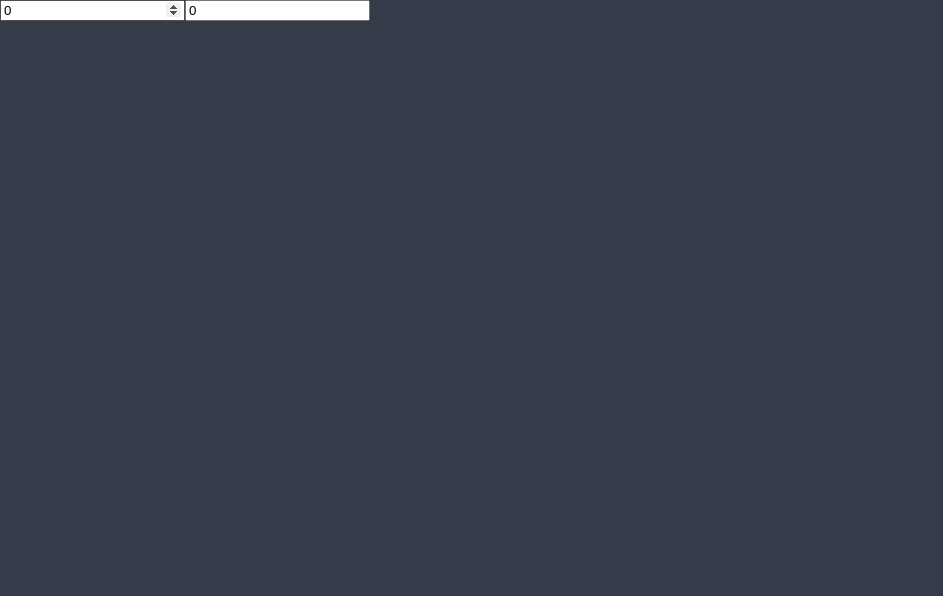
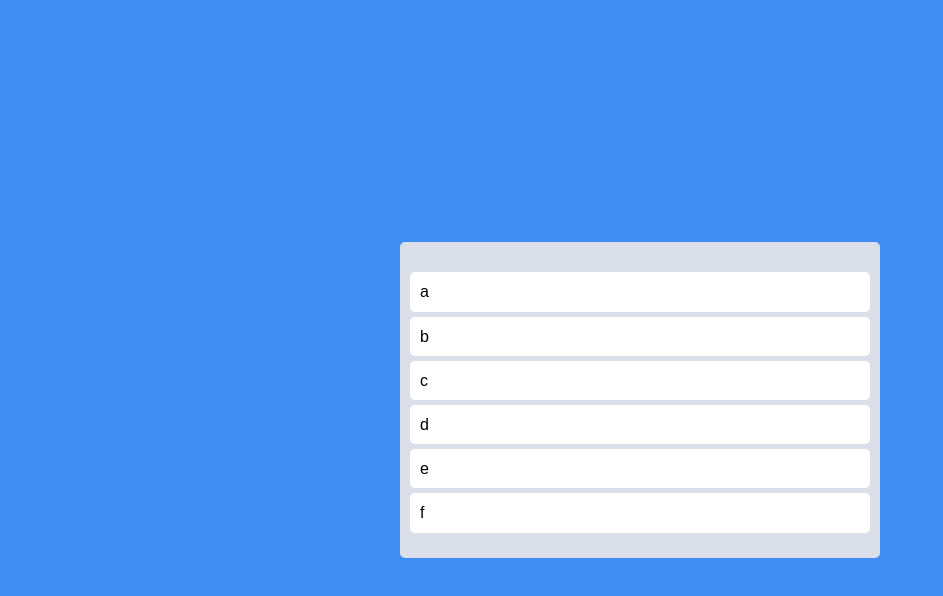
Before and after one commit to ellienori/react-master, a React (Create React App) app: page /1 in a window 1280 px wide. Shown: the top 596 px of the page, without its empty margins (0-943 px from the left). Built offline with nearby package versions, Linux system fonts and the light colour scheme.

Commit message:
#6 Drag and Drop

```diff
--- a/package.json
+++ b/package.json
@@ -9,6 +9,7 @@
     "apexcharts": "^3.33.2",
     "react": "^17.0.2",
     "react-apexcharts": "^1.4.0",
+    "react-beautiful-dnd": "^13.1.0",
     "react-dom": "^17.0.2",
     "react-helmet": "^6.1.0",
     "react-hook-form": "^7.28.1",
@@ -47,6 +48,7 @@
     "@types/jest": "^27.4.1",
     "@types/node": "^17.0.23",
     "@types/react": "^17.0.43",
+    "@types/react-beautiful-dnd": "^13.1.2",
     "@types/react-dom": "^17.0.14",
     "@types/react-helmet": "^6.1.5",
     "@types/react-router-dom": "^5.3.3",
--- a/src/App.tsx
+++ b/src/App.tsx
@@ -1,20 +1,71 @@
-import { useRecoilValue, useRecoilState } from 'recoil';
-import { hourSelector, minuteState } from './atoms';
+import { DragDropContext, Draggable, Droppable } from "react-beautiful-dnd";
+import styled from "styled-components";
+
+const Wrapper = styled.div`
+  display: flex;
+  max-width: 480px;
+  width: 100%;
+  margin: 0 auto;
+  justify-content: center;
+  align-items: center;
+  height: 100vh;
+`;
+
+const Boards = styled.div`
+  display: grid;
+  width: 100%;
+  grid-template-columns: repeat(1, 1fr);
+`;
+
+const Board = styled.div`
+  padding: 20px 10px;
+  padding-top: 30px;
+  background-color: ${(props) => props.theme.boardColor};
+  border-radius: 5px;
+  min-height: 200px;
+`;
+
+const Card = styled.div`
+  border-radius: 5px;
+  margin-bottom: 5px;
+  padding: 10px 10px;
+  background-color: ${(props) => props.theme.cardColor};
+`;
+
+const toDos = ["a", "b", "c", "d", "e", "f"];
 
 function App() {
-  const [minutes, setMinutes] = useRecoilState(minuteState);
-  const [hours, setHours] = useRecoilState(hourSelector);
-  const onMinutesChange = (event: React.FormEvent<HTMLInputElement>) => {
-    setMinutes(+event.currentTarget.value);
+  const onDragEnd = () => {
+
   };
-  const onHoursChange = (event: React.FormEvent<HTMLInputElement>) => {
-    setHours(+event.currentTarget.value);
-  }
+
   return (
-    <div>
-      <input value={minutes} onChange={onMinutesChange} type="number" placeholder='Minutes' />
-      <input value={hours} onChange={onHoursChange} type="number" placeholder='Hours' />
-    </div>
+    <DragDropContext onDragEnd={onDragEnd}>
+      <Wrapper>
+        <Boards>
+          <Droppable droppableId="one">
+            {(provided) => (
+              <Board ref={provided.innerRef} {...provided.droppableProps}>
+                {toDos.map((toDo, index) => (
+                  <Draggable draggableId={toDo} index={index}>
+                    {(magic) => (
+                      <Card
+                        ref={magic.innerRef}
+                        {...magic.dragHandleProps}
+                        {...magic.draggableProps}
+                      >
+                        {toDo}
+                      </Card>
+                    )}
+                  </Draggable>
+                ))}
+                {provided.placeholder}
+              </Board>
+            )}
+          </Droppable>
+        </Boards>
+      </Wrapper>
+    </DragDropContext>
   );
 }
 
--- a/src/index.tsx
+++ b/src/index.tsx
@@ -63,7 +63,7 @@
   font-weight: 300;
   font-family: 'Source Sans Pro', sans-serif;
   background-color:${(props) => props.theme.bgColor};
-  color:${(props) => props.theme.textColor};
+  color: black;
   line-height: 1.2;
 }
 a {
--- a/src/styled.d.ts
+++ b/src/styled.d.ts
@@ -2,9 +2,8 @@
 
 declare module 'styled-components' {
   export interface DefaultTheme {
-    textColor: string;
     bgColor: string;
-    accentColor: string;
-    cardBgColor: string;
+    boardColor: string;
+    cardColor: string;
   }
 }
--- a/src/theme.ts
+++ b/src/theme.ts
@@ -1,15 +1,16 @@
 import { DefaultTheme } from "styled-components";
 
 export const darkTheme:DefaultTheme = {
-  bgColor: "#353b48",
-  textColor: "#f5f6fa",
-  accentColor: "#9c88ff",
-  cardBgColor: "transparent",
+  bgColor: "#3F8CF2",
+  boardColor: "#DADFE9",
+  cardColor: "white",
 }
 
+/*
 export const lightTheme:DefaultTheme = {
   bgColor: "#f5f6fa",
   textColor: "#353b48",
   accentColor: "#fbc531",
   cardBgColor: "#dcdde1",
 }
+*/
```
Also changed, not shown: 2 other files (tests, documents, lock files or other folders).
